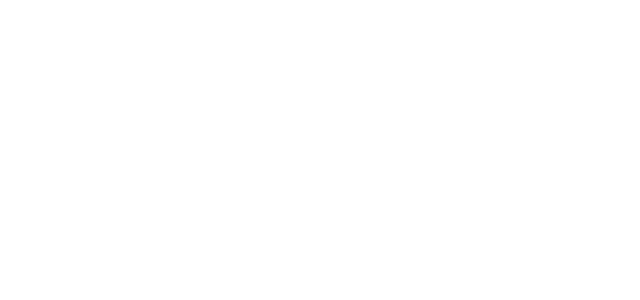
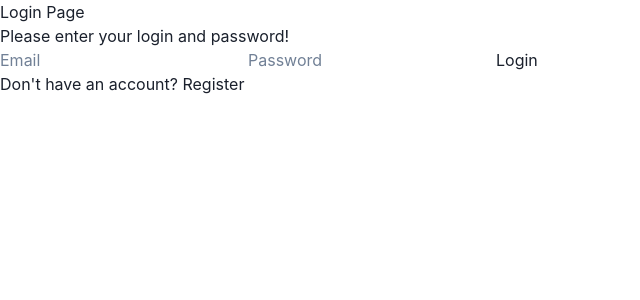
Before and after one commit to iqyuuhaa/Home-Electric-Monitoring-C22-171, a React (Create React App) app: page /login in a window 1280 px wide. Shown: the top 300 px of the page, without its empty margins (0-640 px from the left). Built offline with nearby package versions, Linux system fonts and the light colour scheme; the HTML template or start-up script is replaced by a standard one.

Commit message:
setuplogin

```diff
--- a/public/index.html
+++ b/public/index.html
@@ -10,34 +10,10 @@
       content="Web site created using create-react-app"
     />
     <link rel="apple-touch-icon" href="%PUBLIC_URL%/logo192.png" />
-    <!--
-      manifest.json provides metadata used when your web app is installed on a
-      user's mobile device or desktop. See https://developers.google.com/web/fundamentals/web-app-manifest/
-    -->
     <link rel="manifest" href="%PUBLIC_URL%/manifest.json" />
-    <!--
-      Notice the use of %PUBLIC_URL% in the tags above.
-      It will be replaced with the URL of the `public` folder during the build.
-      Only files inside the `public` folder can be referenced from the HTML.
-
-      Unlike "/favicon.ico" or "favicon.ico", "%PUBLIC_URL%/favicon.ico" will
-      work correctly both with client-side routing and a non-root public URL.
-      Learn how to configure a non-root public URL by running `npm run build`.
-    -->
-    <title>React App</title>
+    <title>Home Electric Monitoring</title>
   </head>
   <body>
-    <noscript>You need to enable JavaScript to run this app.</noscript>
     <div id="root"></div>
-    <!--
-      This HTML file is a template.
-      If you open it directly in the browser, you will see an empty page.
-
-      You can add webfonts, meta tags, or analytics to this file.
-      The build step will place the bundled scripts into the <body> tag.
-
-      To begin the development, run `npm start` or `yarn start`.
-      To create a production bundle, use `npm run build` or `yarn build`.
-    -->
   </body>
 </html>
--- a/src/App.js
+++ b/src/App.js
@@ -132,7 +132,7 @@
 		return !this.state.initializing ? (
 			<ChakraProvider>
 				<UserProvider value={ this.state.user }>
-					<MainRoute />
+					<MainRoute setAuthenticatedUser={this.setAuthenticatedUser}/>
 				</UserProvider>
 			</ChakraProvider>
 		) : null
--- /dev/null
+++ b/src/components/LoginInput.jsx
@@ -0,0 +1,53 @@
+import React from 'react';
+
+class LoginInput extends React.Component {
+  constructor(props) {
+    super(props);
+
+    this.state = {
+      email: '',
+      password: '',
+    };
+
+    this.onEmailChangeHandler = this.onEmailChangeHandler.bind(this);
+    this.onPasswordChangeHandler = this.onPasswordChangeHandler.bind(this);
+    this.onSubmitHandler = this.onSubmitHandler.bind(this);
+  }
+
+  onEmailChangeHandler(event) {
+    this.setState(() => {
+      return {
+        email: event.target.value
+      }
+    })
+  }
+
+  onPasswordChangeHandler(event) {
+    this.setState(() => {
+      return {
+        password: event.target.value
+      };
+    });
+  }
+
+  onSubmitHandler(event) {
+    event.preventDefault();
+
+    this.props.login({
+      email: this.state.email,
+      password: this.state.password,
+    });
+  }
+
+  render() {
+    return (
+      <form onSubmit={this.onSubmitHandler} className='input-login'>
+        <input type="email" placeholder='Email' value={this.state.email} onChange={this.onEmailChangeHandler} />
+        <input type="password" placeholder='Password' value={this.state.password} onChange={this.onPasswordChangeHandler} />
+        <button>Login</button>
+      </form>
+    );
+  }
+}
+
+export default LoginInput;
--- /dev/null
+++ b/src/components/RegisterInput.jsx
@@ -0,0 +1,65 @@
+import React from 'react';
+
+class RegisterInput extends React.Component {
+  constructor(props) {
+    super(props)
+
+    this.state = {
+      name: '',
+      email: '',
+      password: '',
+    }
+
+    this.onNameChange = this.onNameChange.bind(this);
+    this.onEmailChange = this.onEmailChange.bind(this);
+    this.onPasswordChange = this.onPasswordChange.bind(this);
+    this.onSubmitHandler = this.onSubmitHandler.bind(this);
+  }
+
+  onNameChange(event) {
+    this.setState(() => {
+      return {
+        name: event.target.value,
+      };
+    });
+  }
+
+  onEmailChange(event) {
+    this.setState(() => {
+      return {
+        email: event.target.value
+      };
+    });
+  }
+
+  onPasswordChange(event) {
+    this.setState(() => {
+      return {
+        password: event.target.value
+      };
+    })
+  }
+
+  onSubmitHandler(event) {
+    event.preventDefault();
+
+    this.props.register({
+      name: this.state.name,
+      email: this.state.email,
+      password: this.state.password,
+    });
+  }
+
+  render() {
+    return (
+      <form onSubmit={this.onSubmitHandler} className='input-register'>
+        <input type="text" placeholder="Nama" value={this.state.name} onChange={this.onNameChange} />
+        <input type="email" placeholder="Email" value={this.state.email} onChange={this.onEmailChange} />
+        <input type="password" placeholder="Password" autoComplete='current-password' value={this.state.password} onChange={this.onPasswordChange} />
+        <button>Register</button>
+      </form>
+    )
+  }
+}
+
+export default RegisterInput;
--- a/src/pages/LoginPage.jsx
+++ b/src/pages/LoginPage.jsx
@@ -1,3 +1,31 @@
-const LoginPage = () => {}
+import React from 'react';
+import { Link } from 'react-router-dom';
+import LoginInput from '../components/LoginInput';
+import { login, getUserLogged, putAccessToken } from './../utils/network-data'
+
+const LoginPage = ({ setAuthenticatedUser }) => {
+    async function onLogin({ email, password }) {
+        const { error, data } = await login({ email, password });
+
+        if (!error) {
+            putAccessToken(data.accessToken)
+            const {isError, user} = await getUserLogged()
+            console.log(user)
+            if (!isError) {
+                setAuthenticatedUser(user)
+            }
+        }
+
+      }
+
+      return (
+        <section className='login-page'>
+          <h2>Login Page</h2>
+          <p>Please enter your login and password!</p>
+          <LoginInput login={onLogin} />
+          <p>Don't have an account? <Link to="/register">Register</Link></p>
+        </section>
+      );
+}
 
 export default LoginPage
--- a/src/pages/RegisterPage.jsx
+++ b/src/pages/RegisterPage.jsx
@@ -1,3 +1,25 @@
-const RegisterPage = () => {}
+import React from "react"
+import { Link, useNavigate } from "react-router-dom"
+import RegisterInput from "../components/RegisterInput"
+import { register } from "../utils/network-data"
+
+const RegisterPage = () => {
+    const nav = useNavigate()
+
+    async function onRegisterHandler(user) {
+        const { error } = await register(user)
+        if (!error) {
+            nav('/')
+        }
+      }
+
+      return (
+        <section className='register-page'>
+          <h2>Register Page</h2>
+          <RegisterInput register={onRegisterHandler} />
+          <p>Have an Account?<Link to="/">Login</Link></p>
+        </section>
+      )
+}
 
 export default RegisterPage
--- a/src/routes/MainRoute.jsx
+++ b/src/routes/MainRoute.jsx
@@ -15,13 +15,13 @@
 
 import { ProtectedRoute } from "./RouteHelper"
 
-const MainRoute = () => {
+const MainRoute = ({setAuthenticatedUser}) => {
     return (
         <BrowserRouter>
             <Routes>
                 <Route path="/"  element={ <HomePage /> } />
                 <Route path="/*" element={ <NotFoundPage /> } />
-                <Route path="/login" element={ <LoginPage /> } />
+                <Route path="/login" element={ <LoginPage setAuthenticatedUser={setAuthenticatedUser}/> } />
                 <Route path="/register" element={ <RegisterPage /> } />
 
                 <Route element={ <ProtectedRoute /> }>
```
